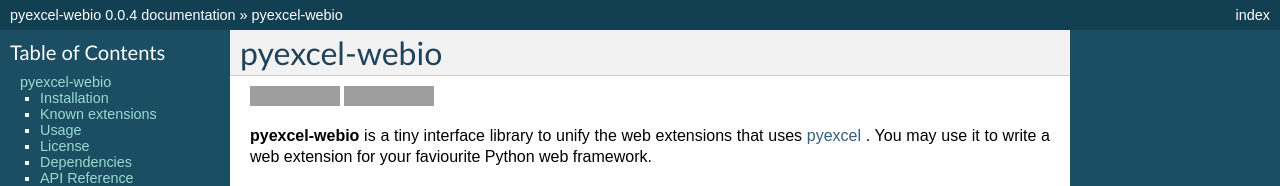
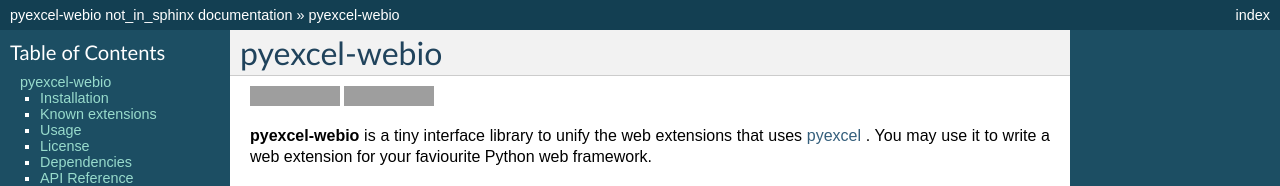
Before and after one commit to pyexcel-webwares/pyexcel-webio, a Sphinx documentation site: the page built from docs/source/index.rst, in a window 1280 px wide and 900 px high. Shown: the top 186 px of the window. Built offline with Sphinx 7.4.7, drawn with Linux system fonts in a browser that asks for light colours; some of the changed text lies outside the part shown; grey boxes are pictures that could not be loaded.

Commit message:
remove duplicated version string

```diff
--- a/docs/source/conf.py
+++ b/docs/source/conf.py
@@ -14,6 +14,12 @@
 
 import sys
 import os
+
+try:
+    with open(os.path.join("..", "..", "VERSION"), "r") as version:
+        version_txt = version.read().rstrip()
+except:
+    version_txt = "not_in_sphinx"
 
 # If extensions (or modules to document with autodoc) are in another directory,
 # add these directories to sys.path here. If the directory is relative to the
@@ -53,9 +59,9 @@
 # built documents.
 #
 # The short X.Y version.
-version = '0.0.4'
+version = version_txt
 # The full version, including alpha/beta/rc tags.
-release = '0.0.4'
+release = version_txt
 
 # The language for content autogenerated by Sphinx. Refer to documentation
 # for a list of supported languages.
--- a/setup.py
+++ b/setup.py
@@ -12,10 +12,13 @@
     'pyexcel>=0.1.7'
 ]
 
+with open("VERSION", "r") as version:
+    version_txt = version.read().rstrip()
+
 setup(
     name='pyexcel-webio',
     author="C. W.",
-    version='0.0.4',
+    version=version_txt,
     author_email="wangc_2011@hotmail.com",
     url="https://github.com/chfw/pyexcel-webio",
     description='A generic request and response interface for pyexcel web extensions.',
```
Also changed, not shown: 2 other files.
